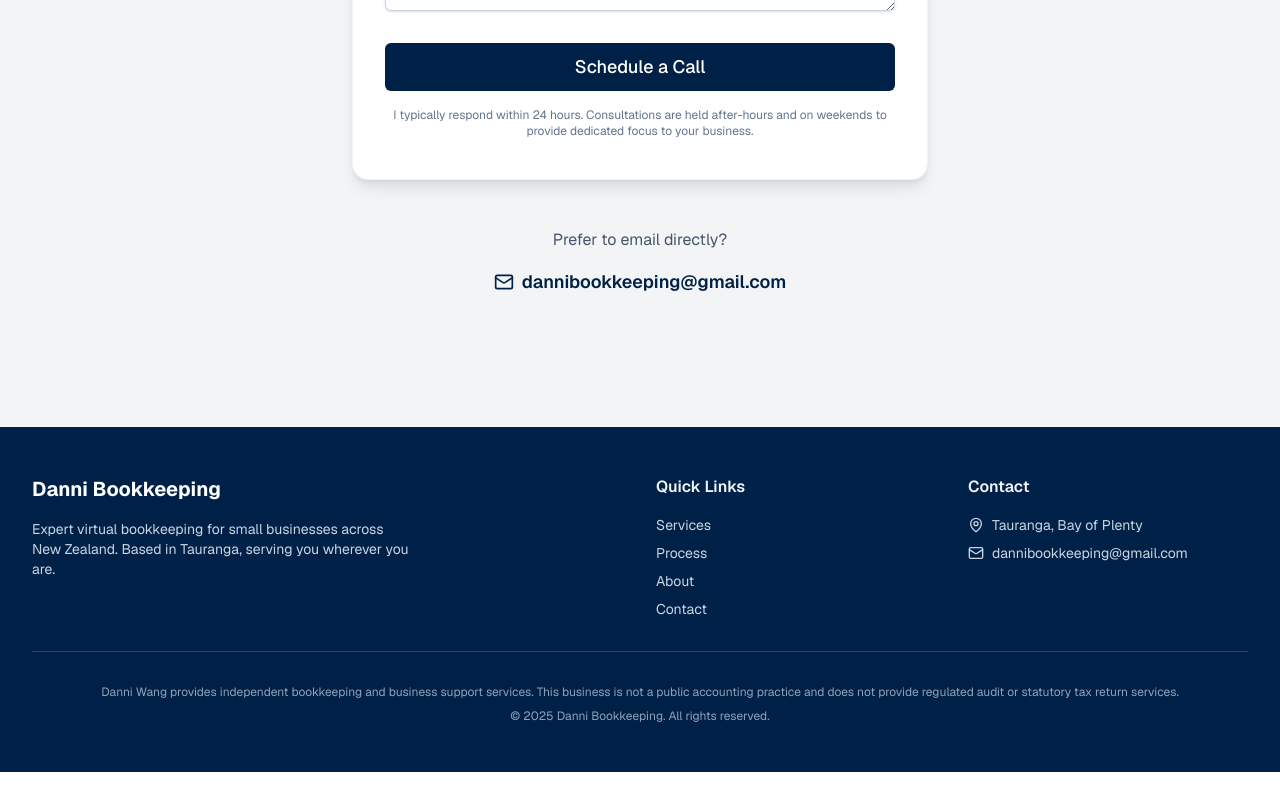
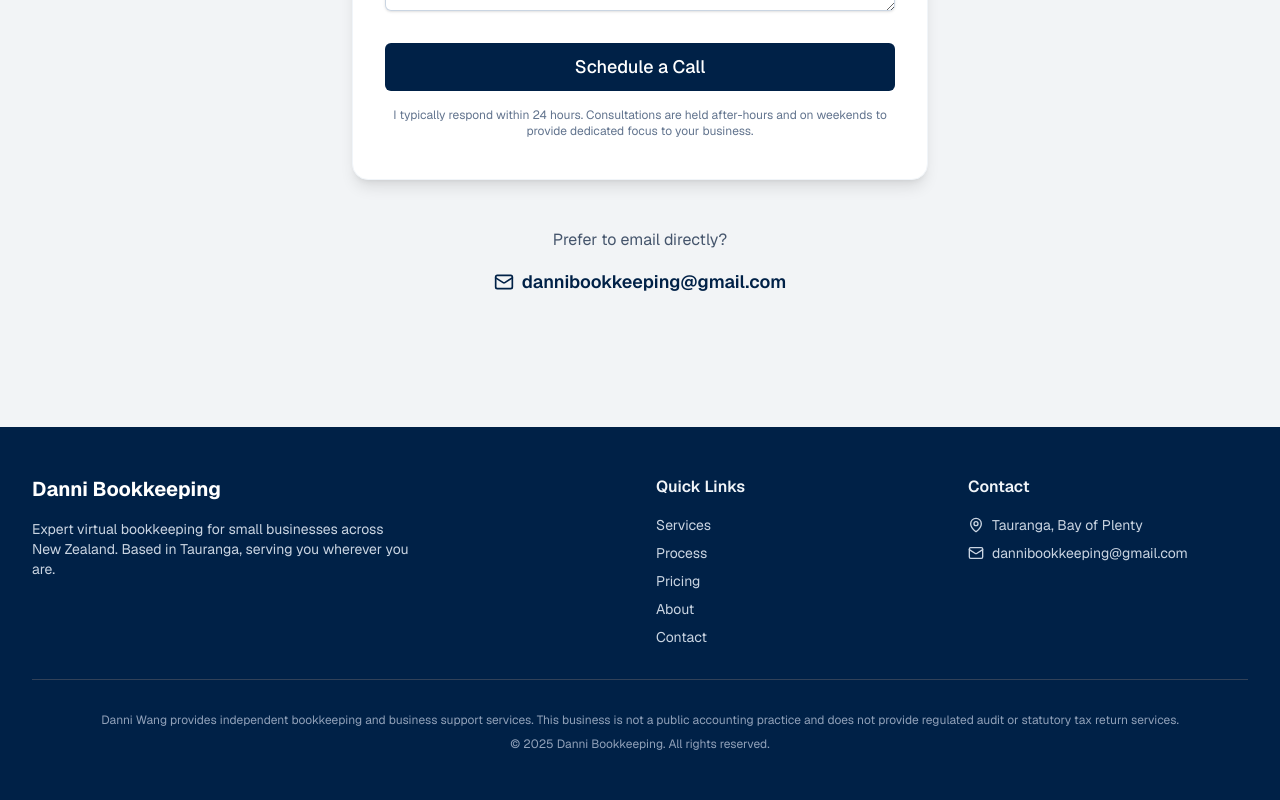
Before and after one commit to Luizjr9292/danni-bookkeeping, a Next.js app: page / in a window 1280 px wide. Shown: the part 6090-6890 px from the top of the page. Before the commit the page ends 6862 px from the top, so only its background shows below. Built offline with nearby package versions, Linux system fonts and the light colour scheme.

Commit message:
Update Footer.tsx

```diff
--- a/src/components/layout/Footer.tsx
+++ b/src/components/layout/Footer.tsx
@@ -1,12 +1,10 @@
 'use client';
-
 import Link from 'next/link';
-import { Mail, Phone, MapPin } from 'lucide-react';
+import { Mail, MapPin } from 'lucide-react';
 import { useLanguage } from '@/contexts/LanguageContext';
 
 export function Footer() {
     const { t } = useLanguage();
-
     return (
         <footer className="bg-primary text-white">
             <div className="mx-auto max-w-7xl px-4 py-12 sm:px-6 lg:px-8">
@@ -17,17 +15,16 @@ export function Footer() {
                             {t.footer.expertVirtual}
                         </p>
                     </div>
-
                     <div>
                         <h4 className="font-semibold text-slate-100">{t.footer.quickLinks}</h4>
                         <ul className="mt-4 space-y-2 text-sm text-slate-300">
                             <li><Link href="#services" className="hover:text-white">{t.nav.services}</Link></li>
                             <li><Link href="#process" className="hover:text-white">{t.nav.process}</Link></li>
+                            <li><Link href="#pricing" className="hover:text-white">{t.nav.pricing}</Link></li>
                             <li><Link href="#about" className="hover:text-white">{t.nav.about}</Link></li>
                             <li><Link href="#contact" className="hover:text-white">{t.nav.contact}</Link></li>
                         </ul>
                     </div>
-
                     <div>
                         <h4 className="font-semibold text-slate-100">{t.footer.contact}</h4>
                         <ul className="mt-4 space-y-2 text-sm text-slate-300">
@@ -42,7 +39,6 @@ export function Footer() {
                         </ul>
                     </div>
                 </div>
-
                 <div className="mt-8 border-t border-slate-700 pt-8 text-center text-xs text-slate-400">
                     <p className="mb-2">
                         {t.footer.disclaimer}
```
